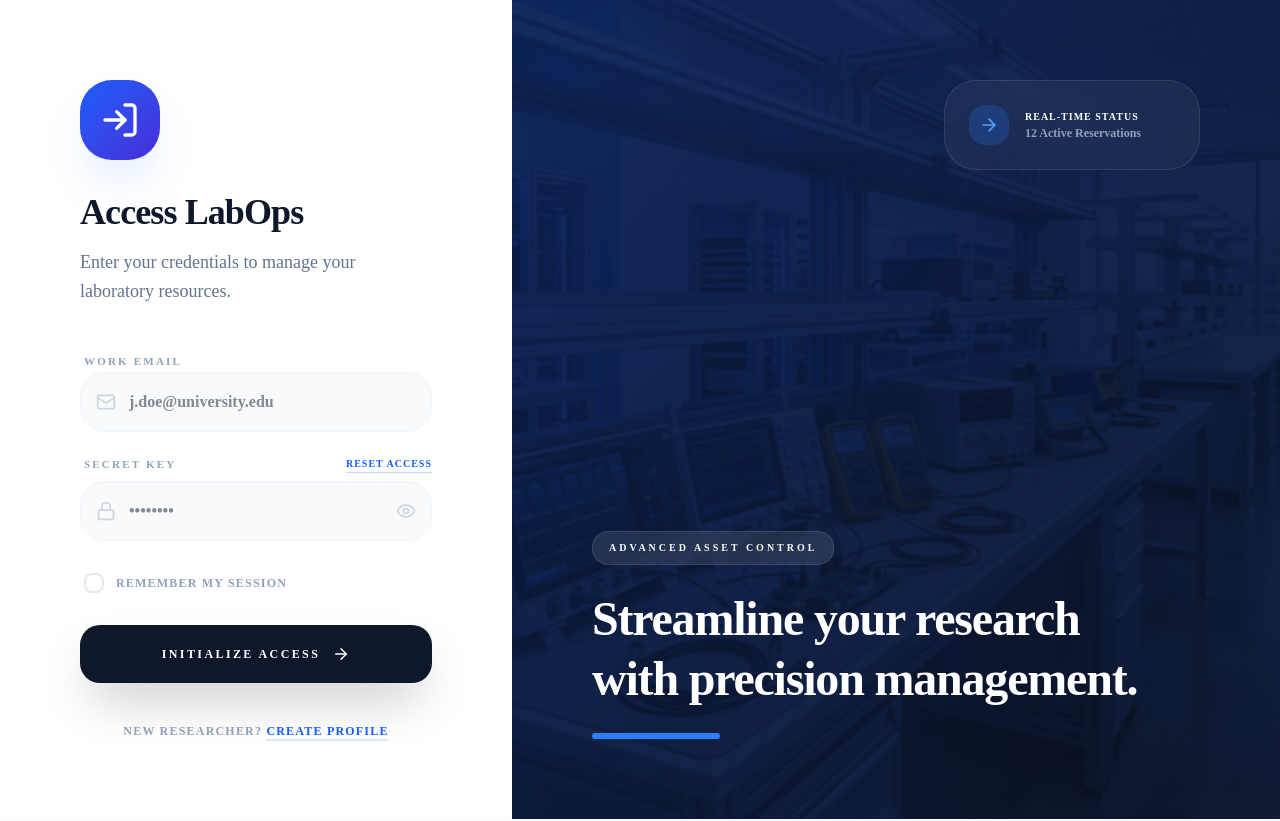
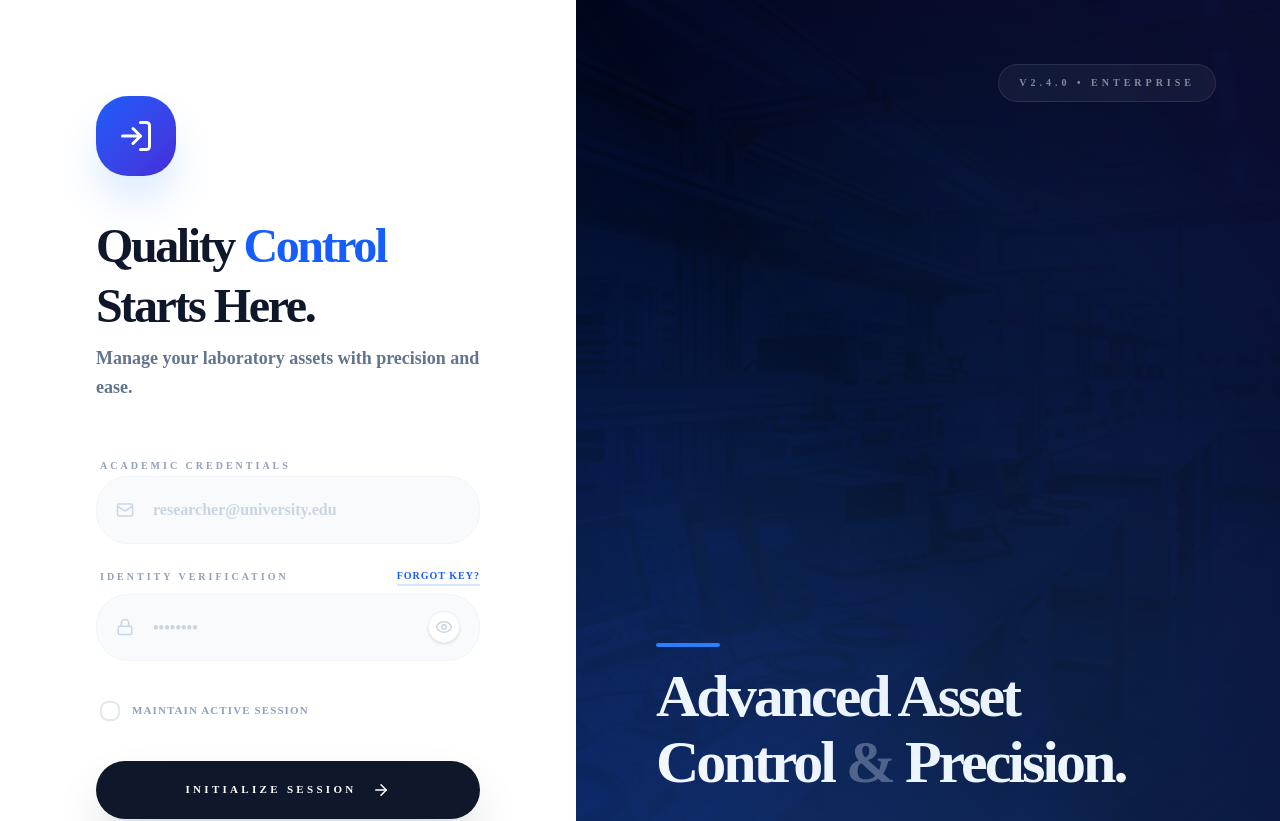
Before and after one commit to Iyeba-Kallon/lab-equipment-management-system, a React app in the folder frontend/: page /login in a window 1280 px wide. Shown: the top 821 px of the page. Built offline with nearby package versions, Linux system fonts and the light colour scheme; the HTML template or start-up script is replaced by a standard one.

Commit message:
feat: Implement the main application layout component and a new login page.
Signed-off-by: Iyeba Kallon <iyebalphakallon@gmail.com>

```diff
--- a/frontend/src/pages/Login.tsx
+++ b/frontend/src/pages/Login.tsx
@@ -18,30 +18,34 @@ const Login: React.FC = () => {
     };
 
     return (
-        <div className="min-h-screen bg-white dark:bg-slate-950 flex overflow-hidden font-['Outfit']">
+        <div className="min-h-screen bg-white dark:bg-slate-950 flex overflow-hidden font-['Outfit'] selection:bg-blue-500/10 selection:text-blue-600">
             {/* Left Side: Form */}
-            <div className="w-full lg:w-[40%] flex flex-col justify-center p-10 md:p-20 relative z-10 bg-white dark:bg-slate-950">
-                <div className="max-w-md w-full mx-auto space-y-10 animate-in fade-in slide-in-from-left-8 duration-1000">
-                    <div className="space-y-4">
-                        <div className="w-20 h-20 bg-gradient-to-br from-blue-600 to-indigo-700 rounded-[2rem] shadow-2xl shadow-blue-500/20 flex items-center justify-center text-white mb-8 group hover:rotate-6 transition-transform duration-500">
-                            <LogIn size={40} />
+            <div className="w-full lg:w-[45%] flex flex-col justify-center p-10 md:p-24 relative z-10 bg-white dark:bg-slate-950">
+                <div className="max-w-md w-full mx-auto space-y-12 animate-reveal">
+                    <div className="space-y-6">
+                        <div className="w-20 h-20 bg-gradient-to-br from-blue-600 to-indigo-700 rounded-[2rem] shadow-2xl shadow-blue-500/30 flex items-center justify-center text-white mb-10 group hover:rotate-6 hover:scale-110 transition-all duration-500 active:scale-95 cursor-pointer">
+                            <LogIn size={36} />
                         </div>
-                        <h1 className="text-4xl font-black text-slate-900 dark:text-white tracking-tight">Access LabOps</h1>
-                        <p className="text-slate-500 font-medium text-lg leading-relaxed">Enter your credentials to manage your laboratory resources.</p>
+                        <div className="space-y-2">
+                            <h1 className="text-5xl font-black text-slate-900 dark:text-white tracking-tighter leading-tight">
+                                Quality <span className="text-blue-600">Control</span> Starts Here.
+                            </h1>
+                            <p className="text-slate-500 font-semibold text-lg leading-relaxed max-w-sm">Manage your laboratory assets with precision and ease.</p>
+                        </div>
                     </div>
 
-                    <form onSubmit={handleSubmit} className="space-y-8">
+                    <form onSubmit={handleSubmit} className="space-y-10">
                         <div className="space-y-6">
                             <div className="space-y-2">
-                                <label className="text-[11px] font-black text-slate-400 dark:text-slate-500 uppercase tracking-[0.2em] ml-1">Work Email</label>
+                                <label className="text-[10px] font-black text-slate-400 dark:text-slate-500 uppercase tracking-[0.3em] ml-1">Academic Credentials</label>
                                 <div className="relative group">
-                                    <Mail className="absolute left-4 top-1/2 -translate-y-1/2 text-slate-300 group-focus-within:text-blue-600 transition-colors" size={20} />
+                                    <Mail className="absolute left-5 top-1/2 -translate-y-1/2 text-slate-300 group-focus-within:text-blue-600 transition-colors" size={18} />
                                     <input
                                         type="email"
                                         value={email}
                                         onChange={(e) => setEmail(e.target.value)}
-                                        placeholder="j.doe@university.edu"
-                                        className="w-full pl-12 pr-6 py-4 bg-slate-50 dark:bg-slate-900/50 border border-slate-100 dark:border-slate-800 focus:border-blue-500/50 focus:ring-4 focus:ring-blue-500/5 rounded-2xl outline-none transition-all font-bold text-slate-900 dark:text-white"
+                                        placeholder="researcher@university.edu"
+                                        className="w-full pl-14 pr-6 py-5 bg-slate-50 dark:bg-slate-900/50 border border-slate-100 dark:border-slate-800 focus:border-blue-500/50 focus:ring-8 focus:ring-blue-500/5 rounded-3xl outline-none transition-all font-bold text-slate-900 dark:text-white placeholder:text-slate-300 dark:placeholder:text-slate-700"
                                         required
                                     />
                                 </div>
@@ -49,88 +53,97 @@ const Login: React.FC = () => {
 
                             <div className="space-y-2">
                                 <div className="flex justify-between items-center ml-1">
-                                    <label className="text-[11px] font-black text-slate-400 dark:text-slate-500 uppercase tracking-[0.2em]">Secret Key</label>
-                                    <button type="button" className="text-[10px] font-black text-blue-600 hover:text-blue-700 uppercase tracking-widest border-b border-blue-200">Reset Access</button>
+                                    <label className="text-[10px] font-black text-slate-400 dark:text-slate-500 uppercase tracking-[0.3em]">Identity Verification</label>
+                                    <button type="button" className="text-[10px] font-black text-blue-600 hover:text-blue-700 uppercase tracking-widest border-b-2 border-blue-500/20 hover:border-blue-500 transition-all">Forgot Key?</button>
                                 </div>
                                 <div className="relative group">
-                                    <Lock className="absolute left-4 top-1/2 -translate-y-1/2 text-slate-300 group-focus-within:text-blue-600 transition-colors" size={20} />
+                                    <Lock className="absolute left-5 top-1/2 -translate-y-1/2 text-slate-300 group-focus-within:text-blue-600 transition-colors" size={18} />
                                     <input
                                         type={showPassword ? 'text' : 'password'}
                                         value={password}
                                         onChange={(e) => setPassword(e.target.value)}
                                         placeholder="••••••••"
-                                        className="w-full pl-12 pr-14 py-4 bg-slate-50 dark:bg-slate-900/50 border border-slate-100 dark:border-slate-800 focus:border-blue-500/50 focus:ring-4 focus:ring-blue-500/5 rounded-2xl outline-none transition-all font-bold text-slate-900 dark:text-white"
+                                        className="w-full pl-14 pr-16 py-5 bg-slate-50 dark:bg-slate-900/50 border border-slate-100 dark:border-slate-800 focus:border-blue-500/50 focus:ring-8 focus:ring-blue-500/5 rounded-3xl outline-none transition-all font-bold text-slate-900 dark:text-white placeholder:text-slate-300 dark:placeholder:text-slate-700"
                                         required
                                     />
                                     <button
                                         type="button"
                                         onClick={() => setShowPassword(!showPassword)}
-                                        className="absolute right-4 top-1/2 -translate-y-1/2 text-slate-300 hover:text-slate-600 dark:hover:text-slate-100 transition-colors"
+                                        className="absolute right-5 top-1/2 -translate-y-1/2 text-slate-300 hover:text-blue-600 transition-colors bg-white dark:bg-slate-800 p-1.5 rounded-xl shadow-sm border border-slate-100 dark:border-slate-700 active:scale-90"
                                     >
-                                        {showPassword ? <EyeOff size={20} /> : <Eye size={20} />}
+                                        {showPassword ? <EyeOff size={18} /> : <Eye size={18} />}
                                     </button>
                                 </div>
                             </div>
                         </div>
 
-                        <div className="flex items-center gap-3 ml-1 group cursor-pointer">
+                        <div className="flex items-center gap-3 ml-1 group cursor-pointer w-fit">
                             <div className="relative">
                                 <input type="checkbox" id="remember" className="peer sr-only" />
-                                <div className="w-5 h-5 border-2 border-slate-200 dark:border-slate-800 rounded-lg peer-checked:bg-blue-600 peer-checked:border-blue-600 transition-all flex items-center justify-center">
-                                    <div className="w-2 h-2 bg-white rounded-full opacity-0 peer-checked:opacity-100 transition-opacity"></div>
+                                <div className="w-5 h-5 border-2 border-slate-200 dark:border-slate-800 rounded-lg peer-checked:bg-blue-600 peer-checked:border-blue-600 transition-all flex items-center justify-center peer-active:scale-90">
+                                    <div className="w-1.5 h-1.5 bg-white rounded-full opacity-0 peer-checked:opacity-100 transition-opacity"></div>
                                 </div>
                             </div>
-                            <label htmlFor="remember" className="text-xs font-black text-slate-400 dark:text-slate-500 uppercase tracking-widest cursor-pointer group-hover:text-slate-600 transition-colors">Remember my session</label>
+                            <label htmlFor="remember" className="text-[11px] font-black text-slate-400 dark:text-slate-500 uppercase tracking-widest cursor-pointer group-hover:text-slate-600 dark:group-hover:text-slate-300 transition-colors">Maintain Active Session</label>
                         </div>
 
-                        <button type="submit" className="w-full py-5 bg-slate-900 dark:bg-white text-white dark:text-slate-900 rounded-[1.25rem] font-black shadow-2xl hover:bg-slate-800 dark:hover:bg-slate-100 hover:scale-[1.02] active:scale-95 transition-all flex items-center justify-center gap-3 group text-xs uppercase tracking-[0.2em]">
-                            Initialize Access
-                            <ArrowRight size={18} className="group-hover:translate-x-1 transition-transform" />
+                        <button type="submit" className="w-full py-5 bg-slate-900 dark:bg-white text-white dark:text-slate-900 rounded-3xl font-black shadow-2xl hover:bg-slate-800 dark:hover:bg-slate-100 hover:scale-[1.02] active:scale-[0.98] transition-all flex items-center justify-center gap-4 group text-[11px] uppercase tracking-[0.3em]">
+                            Initialize Session
+                            <ArrowRight size={18} className="group-hover:translate-x-2 transition-transform duration-300" />
                         </button>
                     </form>
 
-                    <div className="text-center">
-                        <p className="text-xs font-black text-slate-400 uppercase tracking-widest">
-                            New Researcher? {' '}
-                            <Link to="/register" className="text-blue-600 hover:text-blue-700 underline underline-offset-4 decoration-2 decoration-blue-100 dark:decoration-blue-900 transition-all">Create Profile</Link>
+                    <div className="text-center pt-8">
+                        <p className="text-[11px] font-black text-slate-400 uppercase tracking-[0.2em]">
+                            New Laboratory Staff? {' '}
+                            <Link to="/register" className="text-blue-600 hover:text-blue-700 underline underline-offset-8 decoration-2 decoration-blue-500/20 hover:decoration-blue-500 transition-all">Create Profile</Link>
                         </p>
                     </div>
                 </div>
             </div>
 
             {/* Right Side: Hero Imagery */}
-            <div className="hidden lg:block lg:w-[60%] relative overflow-hidden bg-slate-900">
+            <div className="hidden lg:block lg:w-[55%] relative overflow-hidden bg-slate-950">
                 <img
                     src="/modern_lab_equipment_hero.png"
                     alt="Lab Infrastructure"
-                    className="absolute inset-0 w-full h-full object-cover mix-blend-overlay opacity-60 scale-110 animate-pulse-slow"
+                    className="absolute inset-0 w-full h-full object-cover mix-blend-overlay opacity-50 scale-100 animate-pulse-slow object-[center_right]"
                 />
-                <div className="absolute inset-0 bg-gradient-to-br from-blue-600/20 to-transparent"></div>
-                <div className="absolute bottom-20 left-20 right-20 space-y-6">
-                    <div className="inline-block px-4 py-2 bg-white/10 backdrop-blur-md rounded-xl border border-white/10 text-white text-[10px] font-black uppercase tracking-[0.3em]">
-                        Advanced Asset Control
+                <div className="absolute inset-0 bg-gradient-to-tr from-blue-600/30 via-transparent to-indigo-900/20"></div>
+                <div className="absolute inset-0 bg-[radial-gradient(circle_at_50%_120%,rgba(59,130,246,0.3),transparent_70%)]"></div>
+
+                <div className="absolute top-0 right-0 p-16 flex flex-col items-end text-right space-y-4">
+                    <div className="px-5 py-2.5 bg-white/5 backdrop-blur-3xl rounded-2xl border border-white/10 text-white/50 text-[10px] font-black uppercase tracking-[0.4em]">
+                        v2.4.0 • Enterprise
                     </div>
-                    <h2 className="text-5xl font-black text-white max-w-xl leading-tight tracking-tight">
-                        Streamline your research with precision management.
-                    </h2>
-                    <div className="h-1.5 w-32 bg-blue-500 rounded-full"></div>
                 </div>
 
-                {/* Floating Elements */}
-                <div className="absolute top-20 right-20 w-64 p-6 bg-white/5 backdrop-blur-xl border border-white/10 rounded-[2rem] space-y-4 animate-in fade-in slide-in-from-top-12 duration-1000 delay-500">
-                    <div className="flex items-center gap-4">
-                        <div className="w-10 h-10 rounded-xl bg-blue-500/20 flex items-center justify-center text-blue-400">
-                            <ArrowRight size={20} />
+                <div className="absolute bottom-20 left-20 right-20 space-y-8 animate-reveal" style={{ animationDelay: '300ms' }}>
+                    <div className="space-y-4">
+                        <div className="w-16 h-1 bg-blue-500 rounded-full"></div>
+                        <h2 className="text-6xl font-black text-white max-w-2xl leading-[1.1] tracking-tighter">
+                            Advanced Asset <br /> Control <span className="text-white/30">&</span> Precision.
+                        </h2>
+                    </div>
+
+                    <div className="grid grid-cols-2 gap-8 max-w-xl">
+                        <div className="p-6 bg-white/5 backdrop-blur-2xl rounded-3xl border border-white/10 space-y-2 hover:bg-white/10 transition-colors group cursor-default">
+                            <p className="text-blue-400 text-2xl font-black">100%</p>
+                            <p className="text-xs text-white/60 font-bold uppercase tracking-widest">Uptime Reliability</p>
                         </div>
-                        <div>
-                            <p className="text-[10px] font-black text-white uppercase tracking-widest">Real-time status</p>
-                            <p className="text-xs text-slate-400 font-bold">12 Active Reservations</p>
+                        <div className="p-6 bg-white/5 backdrop-blur-2xl rounded-3xl border border-white/10 space-y-2 hover:bg-white/10 transition-colors group cursor-default">
+                            <p className="text-blue-400 text-2xl font-black">Real-time</p>
+                            <p className="text-xs text-white/60 font-bold uppercase tracking-widest">Telemetry Data</p>
                         </div>
                     </div>
                 </div>
+
+                {/* Decorative Elements */}
+                <div className="absolute top-1/2 left-1/2 -translate-x-1/2 -translate-y-1/2 w-[800px] h-[800px] bg-blue-500/10 rounded-full blur-[120px] pointer-events-none"></div>
             </div>
         </div>
     );
 };
 
+
 export default Login;
```
Also changed, not shown: frontend/src/components/Layout.tsx (+54 -32 lines).
